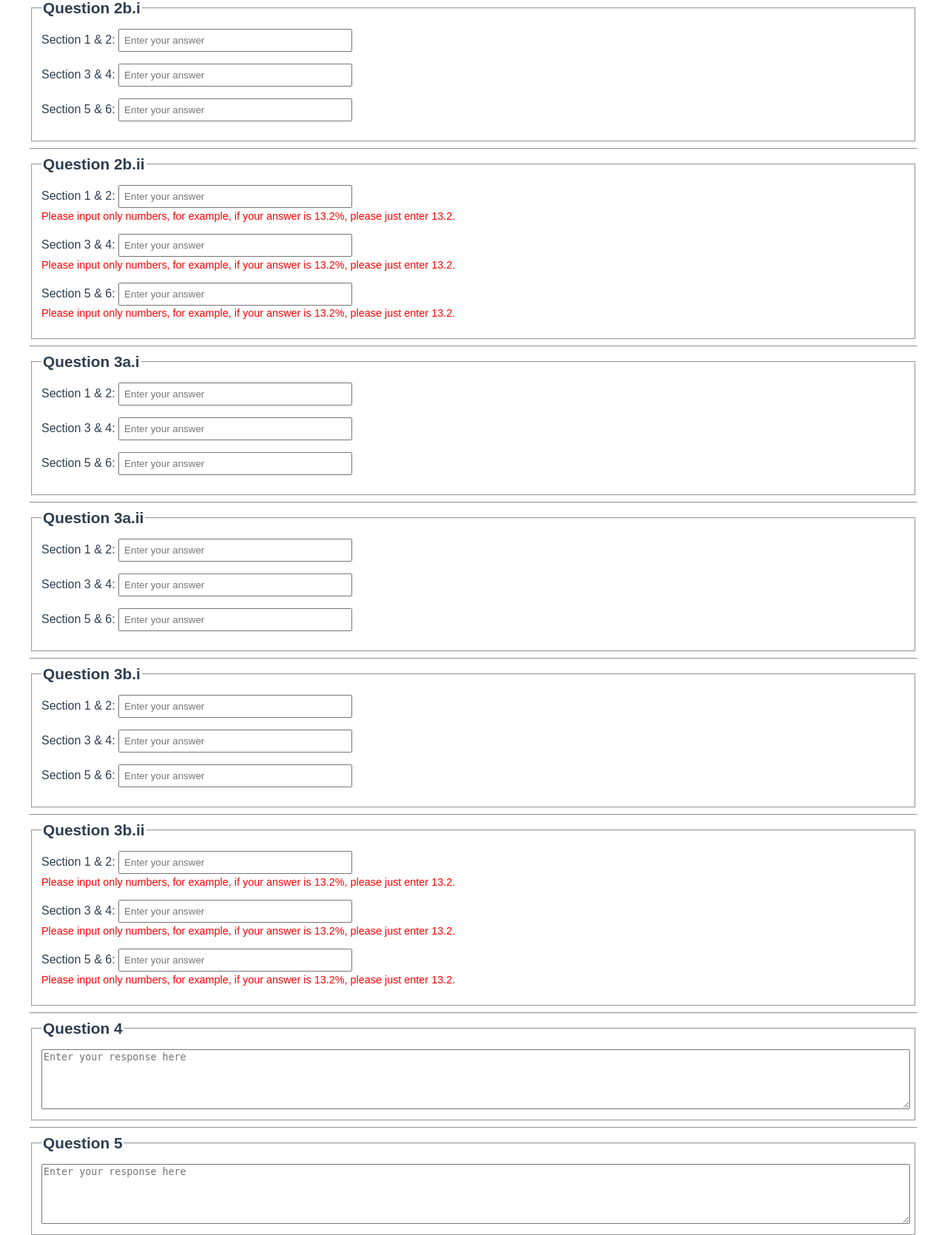
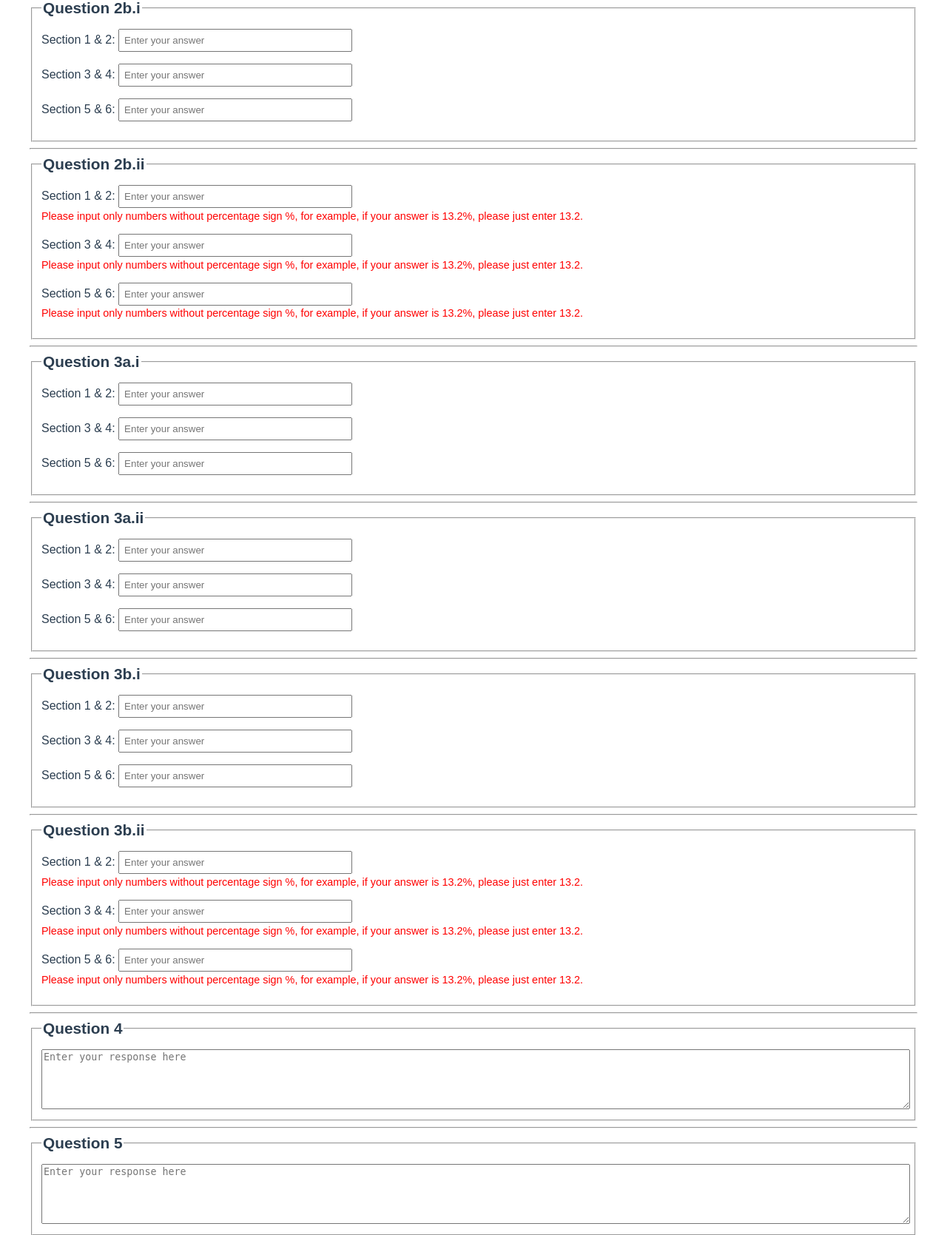
Before and after one commit to that-steven-wu/class_poll_app, a Flask app: page / in a window 1280 px wide. Shown: the part 1147-2816 px from the top of the page at 74% size. Run offline with Flask 3, Linux system fonts and the light colour scheme; parts of the project's set-up code (start-up, migrations or seed data) failed here and were passed over.

Commit message:
remarks change

```diff
--- a/templates/index.html
+++ b/templates/index.html
@@ -112,7 +112,7 @@
               placeholder="Enter your answer"
             >
             {% if key in ['Q2b2', 'Q3b2'] %}
-              <small>Please input only numbers, for example, if your answer is 13.2%, please just enter 13.2.</small>
+              <small>Please input only numbers without percentage sign %, for example, if your answer is 13.2%, please just enter 13.2.</small>
             {% endif %}
           </div>
         {% endfor %}
```
